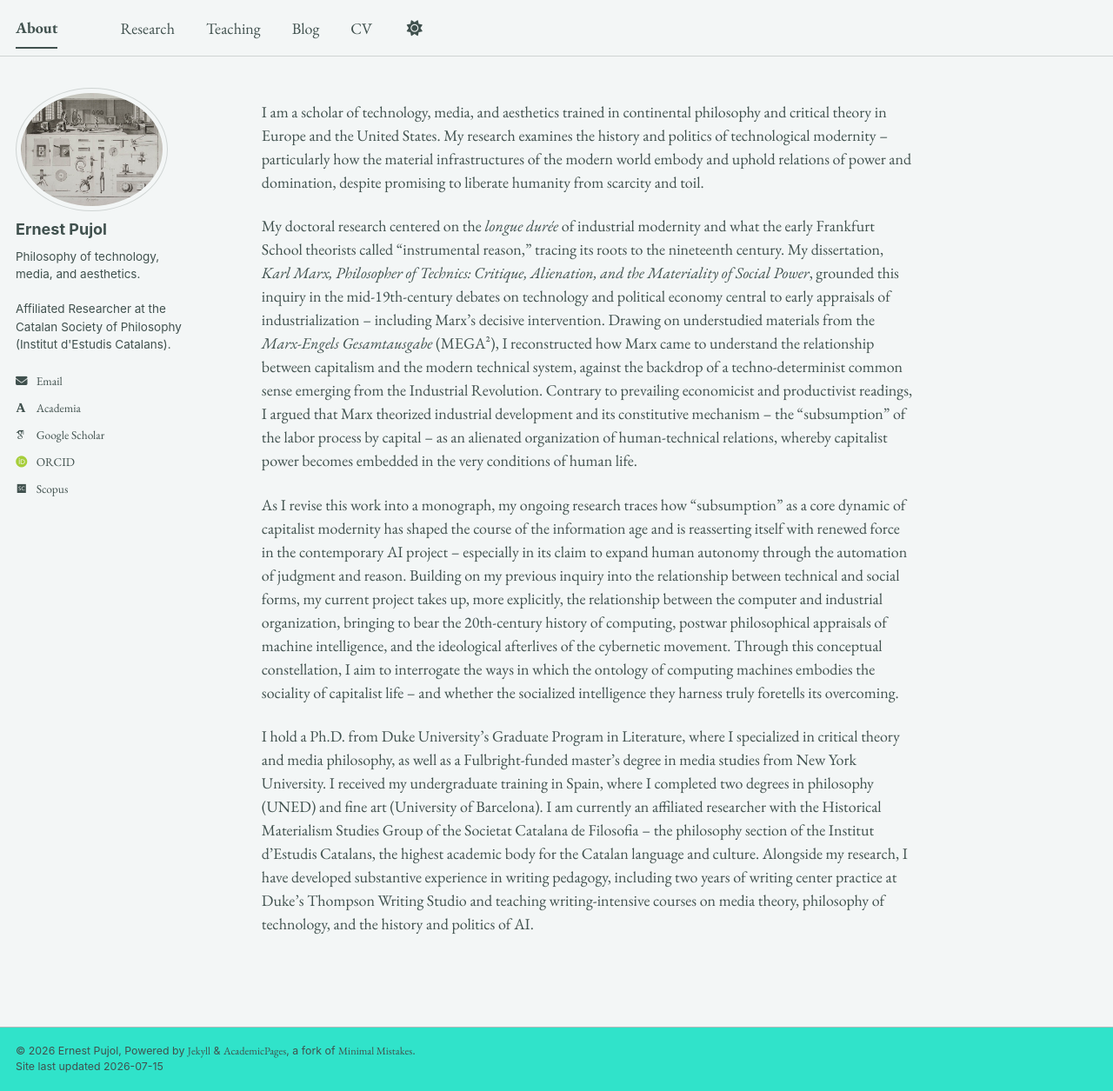
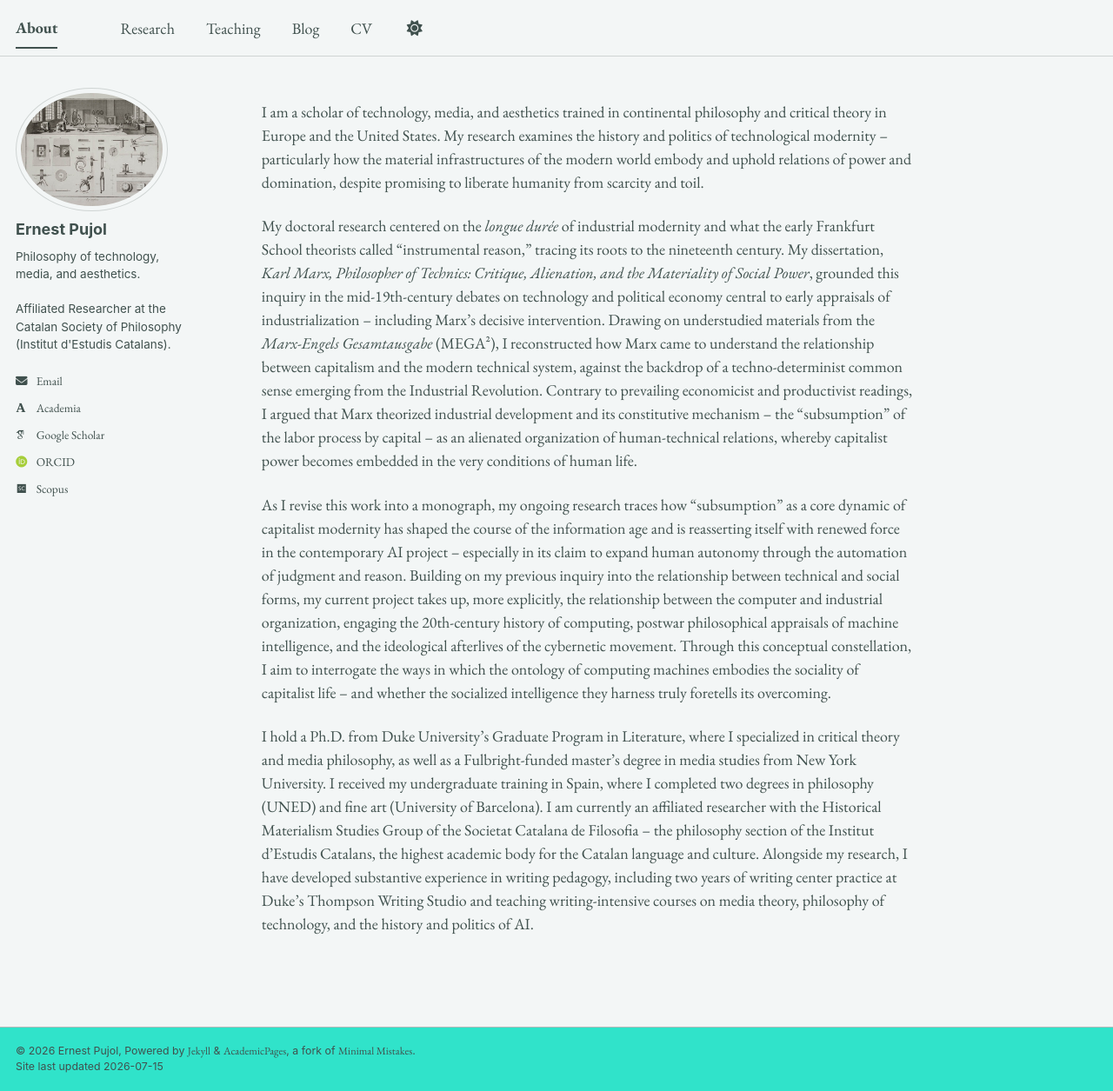
Before and after one commit to epujol90/epujol90.github.io, a Jekyll site: the page built from _pages/about.md, in a window 1280 px wide and 1255 px high. Shown: the whole window at 87% size. Built offline with Jekyll 4.4.1, drawn with Linux system fonts in a browser that asks for light colours; some web fonts are replaced; a script bundle is joined from its source files by our own code; library files that are not in the unit come from our copies.

Commit message:
Update about.md

```diff
--- a/_pages/about.md
+++ b/_pages/about.md
@@ -10,6 +10,6 @@ I am a scholar of technology, media, and aesthetics trained in continental philo
 
 My doctoral research centered on the _longue durée_ of industrial modernity and what the early Frankfurt School theorists called “instrumental reason,” tracing its roots to the nineteenth century. My dissertation, _Karl Marx, Philosopher of Technics: Critique, Alienation, and the Materiality of Social Power_, grounded this inquiry in the mid-19th-century debates on technology and political economy central to early appraisals of industrialization -- including Marx's decisive intervention. Drawing on understudied materials from the _Marx-Engels Gesamtausgabe_ (MEGA²), I reconstructed how Marx came to understand the relationship between capitalism and the modern technical system, against the backdrop of a techno-determinist common sense emerging from the Industrial Revolution. Contrary to prevailing economicist and productivist readings, I argued that Marx theorized industrial development and its constitutive mechanism -- the “subsumption” of the labor process by capital -- as an alienated organization of human-technical relations, whereby capitalist power becomes embedded in the very conditions of human life.
 
-As I revise this work into a monograph, my ongoing research traces how "subsumption" as a core dynamic of capitalist modernity has shaped the course of the information age and is reasserting itself with renewed force in the contemporary AI project -- especially in its claim to expand human autonomy through the automation of judgment and reason. Building on my previous inquiry into the relationship between technical and social forms, my current project takes up, more explicitly, the relationship between the computer and industrial organization, bringing to bear the 20th-century history of computing, postwar philosophical appraisals of machine intelligence, and the ideological afterlives of the cybernetic movement. Through this conceptual constellation, I aim to interrogate the ways in which the ontology of computing machines embodies the sociality of capitalist life -- and whether the socialized intelligence they harness truly foretells its overcoming.
+As I revise this work into a monograph, my ongoing research traces how "subsumption" as a core dynamic of capitalist modernity has shaped the course of the information age and is reasserting itself with renewed force in the contemporary AI project -- especially in its claim to expand human autonomy through the automation of judgment and reason. Building on my previous inquiry into the relationship between technical and social forms, my current project takes up, more explicitly, the relationship between the computer and industrial organization, engaging the 20th-century history of computing, postwar philosophical appraisals of machine intelligence, and the ideological afterlives of the cybernetic movement. Through this conceptual constellation, I aim to interrogate the ways in which the ontology of computing machines embodies the sociality of capitalist life -- and whether the socialized intelligence they harness truly foretells its overcoming.
 
 I hold a Ph.D. from Duke University’s Graduate Program in Literature, where I specialized in critical theory and media philosophy, as well as a Fulbright-funded master’s degree in media studies from New York University. I received my undergraduate training in Spain, where I completed two degrees in philosophy (UNED) and fine art (University of Barcelona). I am currently an affiliated researcher with the Historical Materialism Studies Group of the Societat Catalana de Filosofia -- the philosophy section of the Institut d’Estudis Catalans, the highest academic body for the Catalan language and culture. Alongside my research, I have developed substantive experience in writing pedagogy, including two years of writing center practice at Duke’s Thompson Writing Studio and teaching writing-intensive courses on media theory, philosophy of technology, and the history and politics of AI.
```
